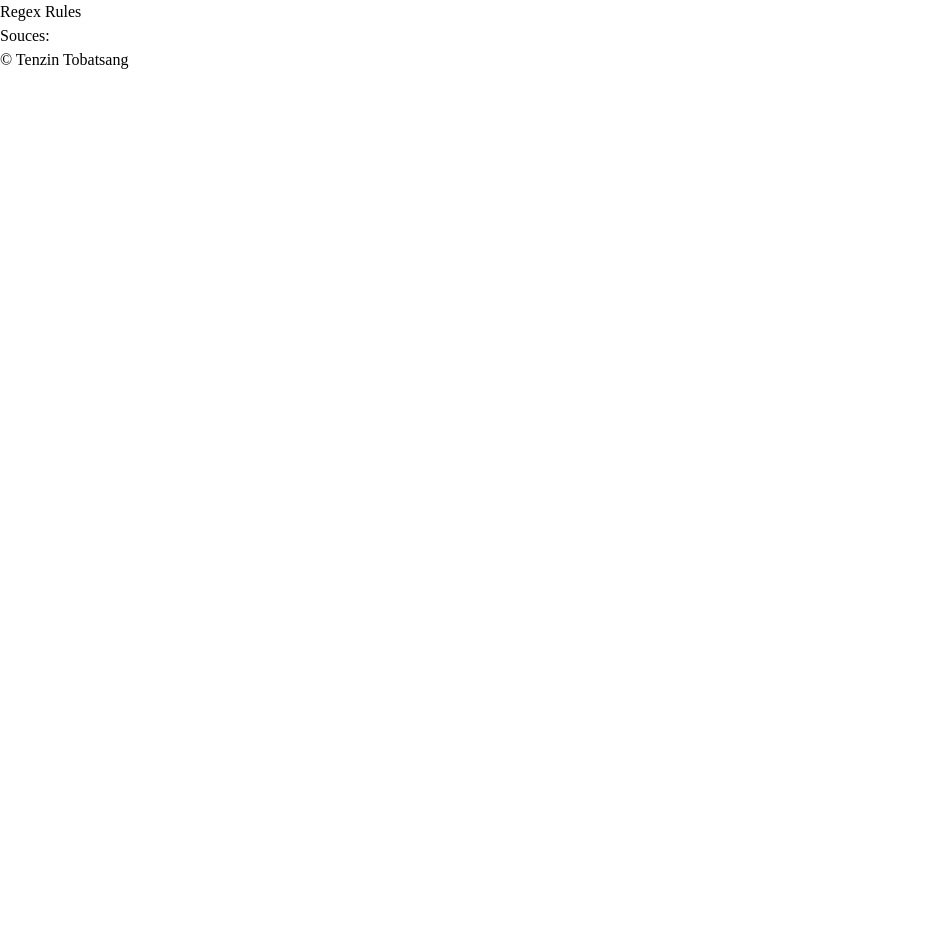
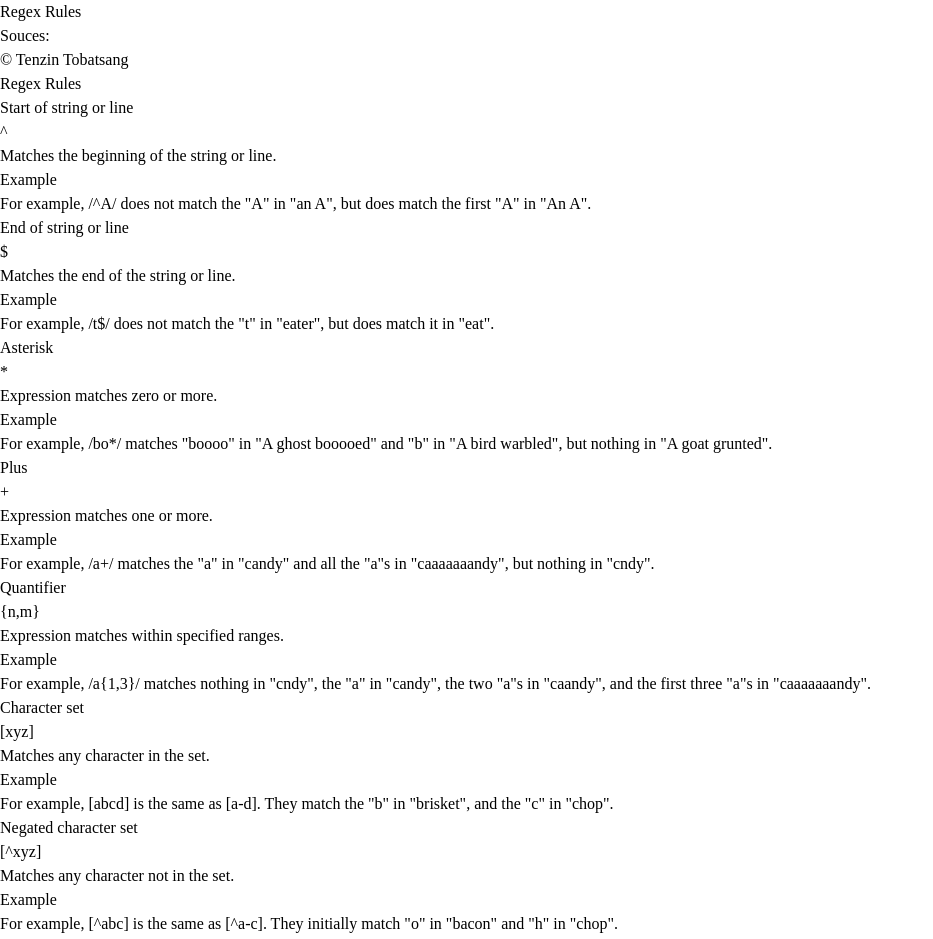
Before and after one commit to TkyoZero/Vue-10Regex-Listing, a Vue app in the folder regex_rule/: page / in a window 1280 px wide. Shown: the top 939 px of the page, without its empty margins (0-933 px from the left). Before the commit the page ends 800 px from the top, so only its background shows below. Built offline with nearby package versions, Linux system fonts and the light colour scheme.

Commit message:
change HomeView

```diff
--- a/regex_rule/src/views/HomeView.vue
+++ b/regex_rule/src/views/HomeView.vue
@@ -1,7 +1,93 @@
-<script setup>
-</script>
-
 <template>
-  <main>
+  <main class="bg-white-200 font-display">
+    <Header class=""/>
+    <div class="grid grid-cols-2 gap-4">
+      <RegexListing
+      v-for="item in all_regex"
+      :key="item.id"
+      v-bind="item"
+      />
+    </div>
+    <Footer class=""/>
   </main>
 </template>
+
+<script setup>
+import { ref } from 'vue';
+import Header from '@/components/Header.vue';
+import Footer from '@/components/Footer.vue';
+import RegexListing from '@/components/RegexListing.vue';
+
+const all_regex = ref([
+  {
+    id: 1,
+    title: 'Start of string or line',
+    character: '^',
+    description: 'Matches the beginning of the string or line.',
+    example: 'For example, /^A/ does not match the "A" in "an A", but does match the first "A" in "An A".'
+  },
+  {
+    id: 2,
+    title: 'End of string or line',
+    character: '$',
+    description: 'Matches the end of the string or line.',
+    example: 'For example, /t$/ does not match the "t" in "eater", but does match it in "eat".'
+  },
+  {
+    id: 3,
+    title: 'Asterisk',
+    character: '*',
+    description: 'Expression matches zero or more.',
+    example: 'For example, /bo*/ matches "boooo" in "A ghost booooed" and "b" in "A bird warbled", but nothing in "A goat grunted".'
+  },
+  {
+    id: 4,
+    title: 'Plus',
+    character: '+',
+    description: 'Expression matches one or more.',
+    example: 'For example, /a+/ matches the "a" in "candy" and all the "a"s in "caaaaaaandy", but nothing in "cndy".'
+  },
+  {
+    id: 5,
+    title: 'Quantifier',
+    character: '{n,m}',
+    description: 'Expression matches within specified ranges.',
+    example: 'For example, /a{1,3}/ matches nothing in "cndy", the "a" in "candy", the two "a"s in "caandy", and the first three "a"s in "caaaaaaandy".'
+  },
+  {
+    id: 6,
+    title: 'Character set',
+    character: '[xyz]',
+    description: 'Matches any character in the set.',
+    example: 'For example, [abcd] is the same as [a-d]. They match the "b" in "brisket", and the "c" in "chop".'
+  },
+  {
+    id: 7,
+    title: 'Negated character set',
+    character: '[^xyz]',
+    description: 'Matches any character not in the set.',
+    example: 'For example, [^abc] is the same as [^a-c]. They initially match "o" in "bacon" and "h" in "chop".'
+  },
+  {
+    id: 8,
+    title: 'Wildcard',
+    character: '.',
+    description: 'Matches any character except line breaks.',
+    example: 'For example, /.y/ matches "my" and "ay", but not "yes", in "yes make my day", as there is no character before "y" in "yes".'
+  },
+  {
+    id: 9,
+    title: 'Word',
+    character: '\\w',
+    description: 'Matches any alphanumeric character. Including the underline.',
+    example: 'For example, /\\w/ matches "a" in "apple", "5" in "$5.28", "3" in "3D" and "m" in "Émanuel".'
+  },
+  {
+    id: 10,
+    title: 'Digit',
+    character: '\\d',
+    description: 'Matches any numeric character.',
+    example: 'For example, /\\d/ or /[0-9]/ matches "2" in "B2 is the suite number".'
+  }
+]);
+</script>
```
